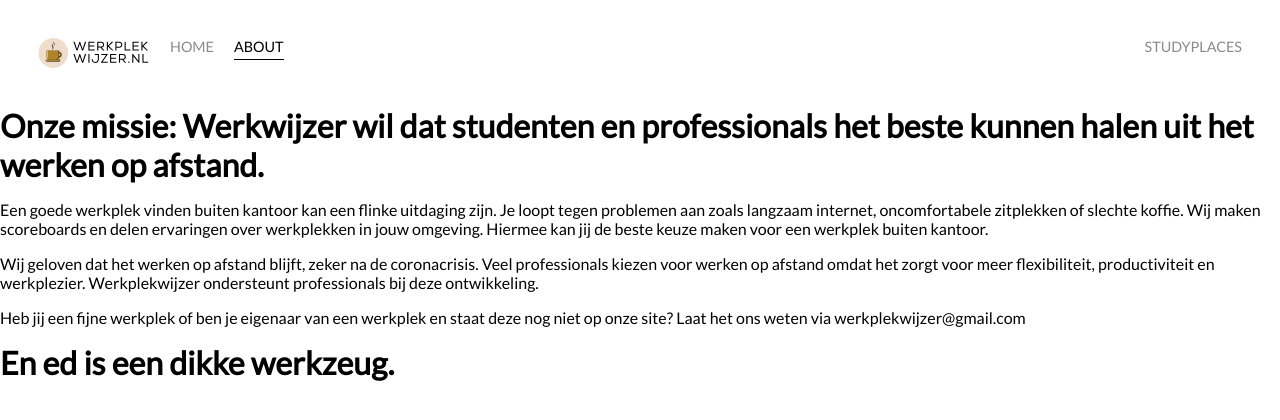
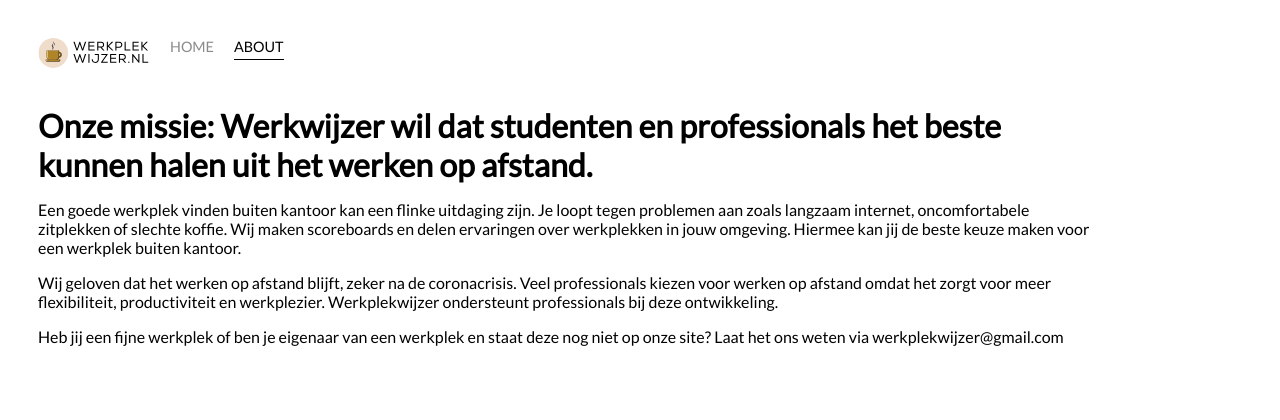
Before and after one commit to michiel015/studyplaces, a Flask app: page /about in a window 1280 px wide. Shown: the top 420 px of the page. Run offline with Flask 2, Linux system fonts and the light colour scheme.

Commit message:
Changed about page layout, removed logo, optimized location title & location description for mobile

```diff
--- a/static/css/main.css
+++ b/static/css/main.css
@@ -197,6 +197,13 @@ width: 100%;
     font-weight: 600;
     color: white;
 }
+@media screen and (max-width: 1000px) {
+  .table-title {
+    font-size: 80%;
+    margin-top: 20%;
+    font-weight: 800;
+  }
+}
 .ranking-number {
     top: 0;
     left: 0;
@@ -323,8 +330,13 @@ margin: 0px;
 .openingstijden{
   width: 50%;
 }
-.location_description{
+.location_description {
   margin-right: 10%;
+}
+@media screen and (max-width: 1000px) {
+  .location_description {
+    width: 100%;
+  }
 }
 .close-button {
     top: 0;
@@ -350,3 +362,8 @@ button {
 .page-header {
   position: relative;
 }
+.content-wrapper-about {
+  padding-left: 38px;
+  padding-right: 38px;
+  max-width: 1140px;
+}
--- a/templates/about.html
+++ b/templates/about.html
@@ -23,19 +23,13 @@
                     <a href="{{ url_for('about') }}">About</a>
                 </div>
             </div>
-            <div class="top-right">
-                <div class="navbar-brand">
-                    <div class="navbar-link"><a href="{{ url_for('home') }}">Studyplaces</a></div>
-                </div>
-            </div>
         </div>
 
-        <div class="content-wrapper">
+        <div class="content-wrapper-about">
             <h1>Onze missie: Werkwijzer wil dat studenten en professionals het beste kunnen halen uit het werken op afstand.</h1>
             <p>Een goede werkplek vinden buiten kantoor kan een flinke uitdaging zijn. Je loopt tegen problemen aan zoals langzaam internet, oncomfortabele zitplekken of slechte koffie. Wij maken scoreboards en delen ervaringen over werkplekken in jouw omgeving. Hiermee kan jij de beste keuze maken voor een werkplek buiten kantoor. </p>
             <p>Wij geloven dat het werken op afstand blijft, zeker na de coronacrisis. Veel professionals kiezen voor werken op afstand omdat het zorgt voor meer flexibiliteit, productiviteit en werkplezier. Werkplekwijzer ondersteunt professionals bij deze ontwikkeling.</p>
             <p>Heb jij een fijne werkplek of ben je eigenaar van een werkplek en staat deze nog niet op onze site? Laat het ons weten via werkplekwijzer@gmail.com</p>
-            <h1>En ed is een dikke werkzeug. </h1>
         </div>
     </div>
 </body>
```
Also changed, not shown: main.py (line endings or trailing spaces).
